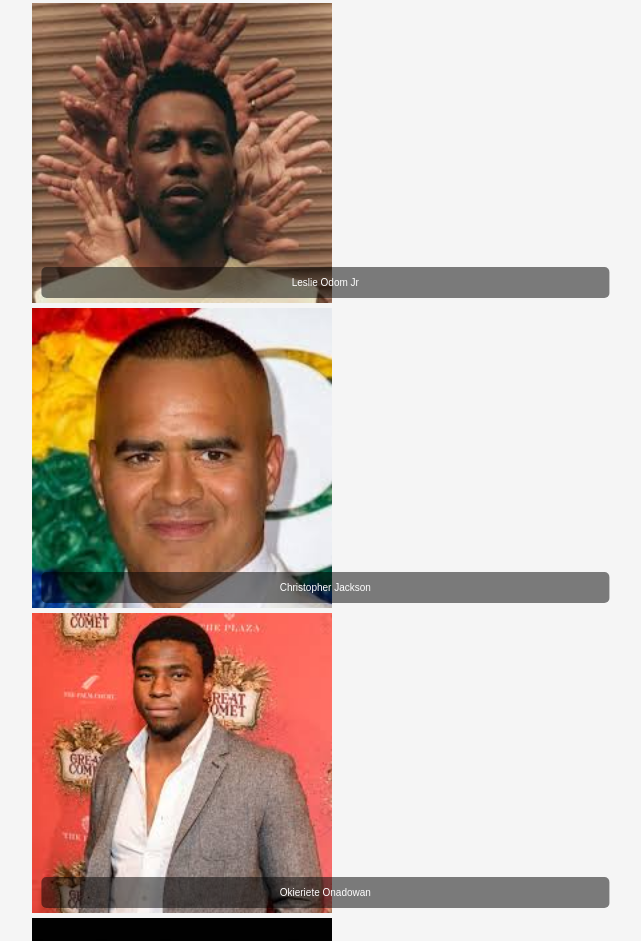
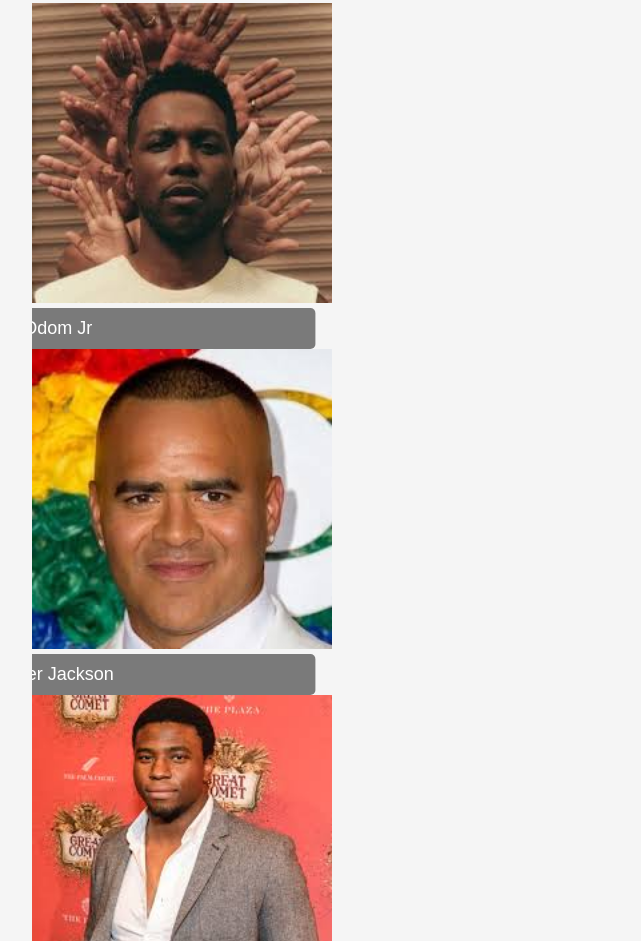
Before and after one commit to ges-xo/ges-xo.github.io, a plain HTML site: page index.html in a window 1280 px wide. Shown: the part 4879-5820 px from the top of the page, without its empty margins (482-1123 px from the left). Drawn offline with Linux system fonts and the light colour scheme.

Commit message:
Update style.css

```diff
--- a/style.css
+++ b/style.css
@@ -110,12 +110,12 @@ body > footer {
 }
 
 .overlay-text {
-    position: absolute;
+    position: left;
     bottom: 10px;
     left: 50%;
     transform: translateX(-50%);
     color: white;
-    font-size: 10px;
+    font-size: 18px;
     text-align: center;
     background-color: rgba(0, 0, 0, 0.5);
     padding: 10px;
```
